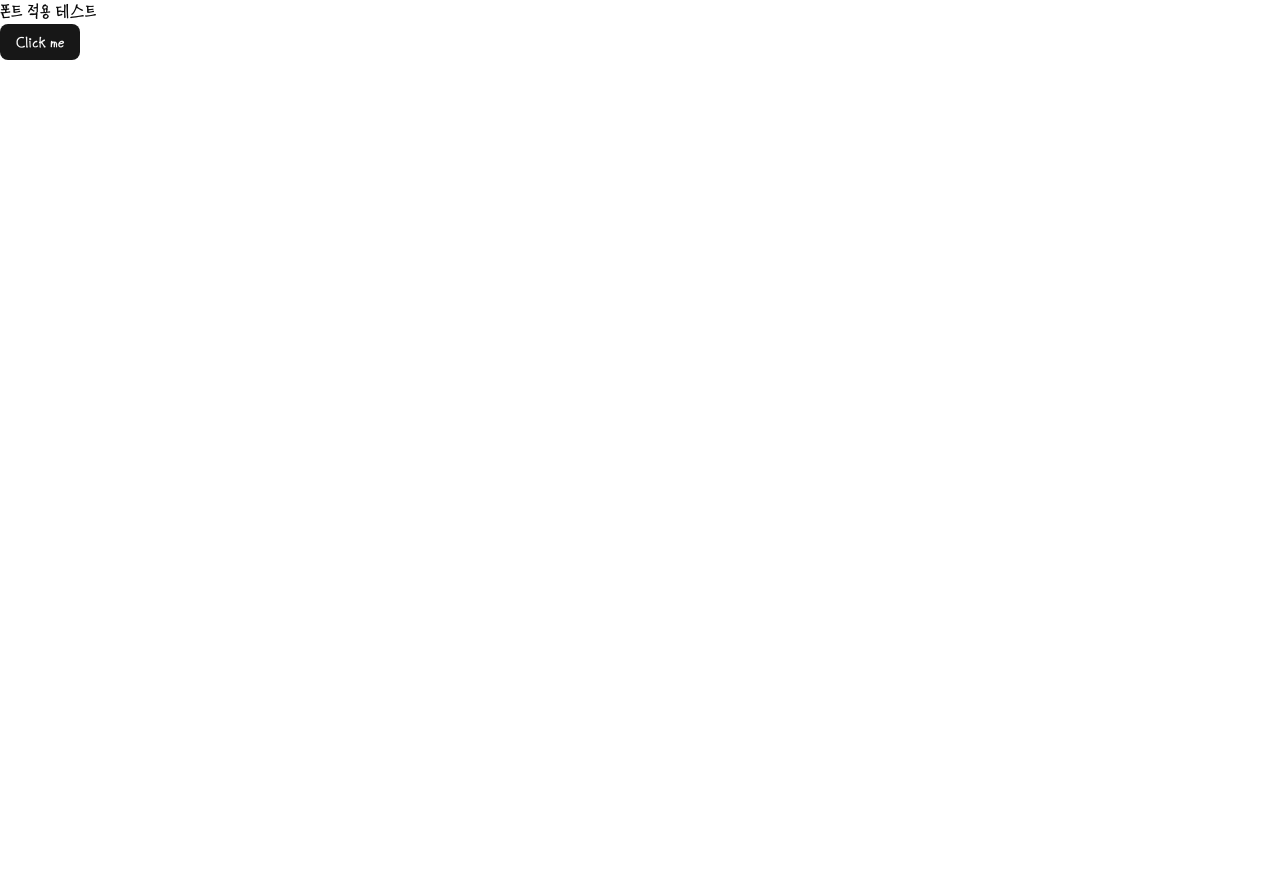
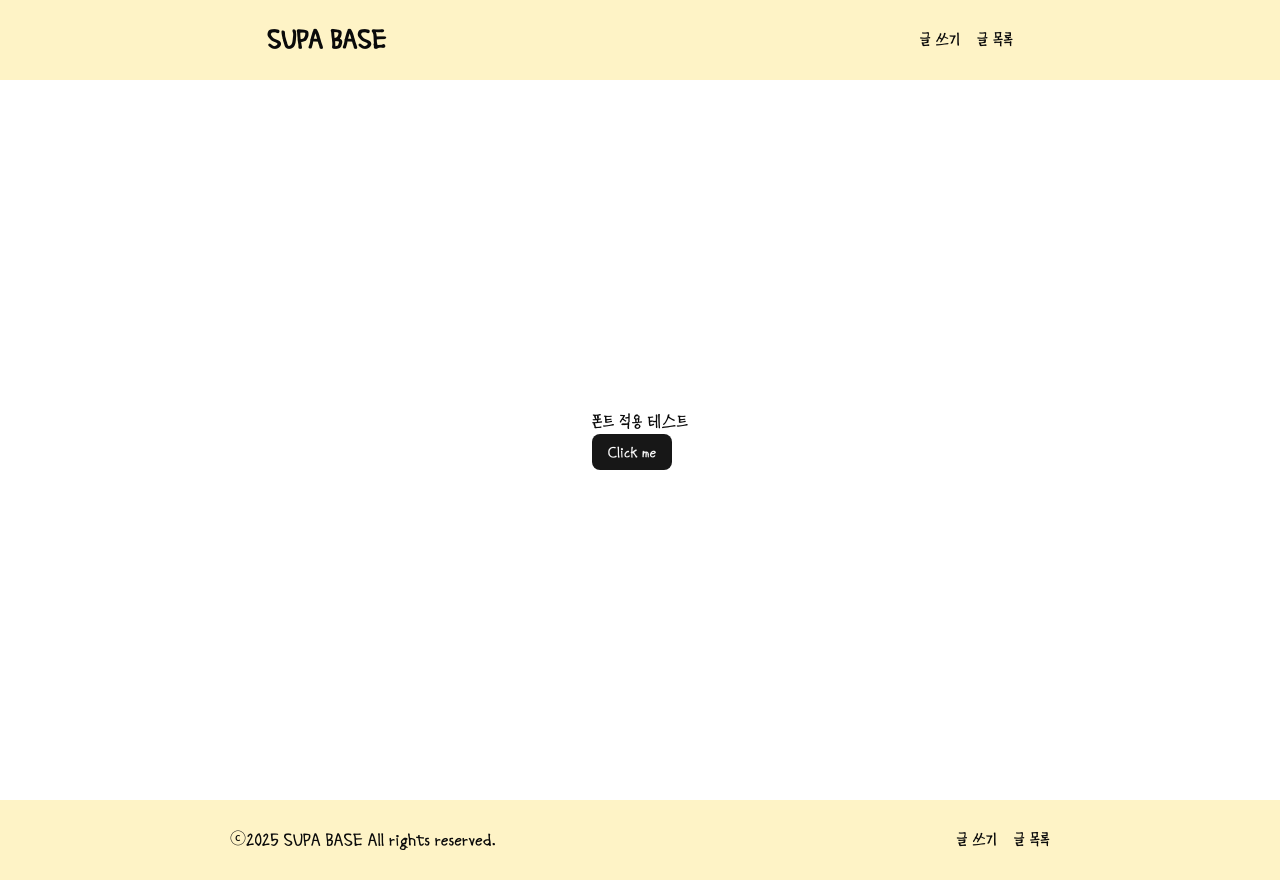
Before and after one commit to kanghowon123/supa-base, a Next.js app: page / in a window 1280 px wide. Before the commit the page ends 800 px from the top, so only its background shows below. Built offline with nearby package versions, Linux system fonts and the light colour scheme.

Commit message:
layout.tsx 헤더 푸터 만들기

```diff
--- a/src/app/layout.tsx
+++ b/src/app/layout.tsx
@@ -1,6 +1,7 @@
 import type { Metadata } from "next";
 import "./globals.css";
 import localFont from "next/font/local";
+import Link from "next/link";
 
 export const metadata: Metadata = {
   title: "Create Next App",
@@ -20,7 +21,43 @@ export default function RootLayout({
 }>) {
   return (
     <html lang="ko">
-      <body className={`${griun.variable} antialiased`}>{children}</body>
+      <body className={`${griun.variable} antialiased`}>
+        <header className="w-full h-20 bg-amber-100">
+          <div className="con h-full flex items-center justify-around">
+            <div className="font-bold text-[24px]">
+              <Link href={"/"}>SUPA BASE</Link>
+            </div>
+            <div>
+              <ul className="menu flex gap-4">
+                <li>
+                  <Link href={"/post/write"}>글 쓰기</Link>
+                </li>
+                <li>
+                  <Link href={"/post/list"}>글 목록</Link>
+                </li>
+              </ul>
+            </div>
+          </div>
+        </header>
+        <main className="h-[90vh] flex items-center justify-center">
+          {children}
+        </main>
+        <footer className="w-full h-20 bg-amber-100">
+          <div className="h-full mx-auto flex items-center justify-around ">
+            <p>ⓒ2025 SUPA BASE All rights reserved.</p>
+            <div>
+              <ul className="menu flex gap-4">
+                <li>
+                  <Link href={"/post/write"}>글 쓰기</Link>
+                </li>
+                <li>
+                  <Link href={"/post/list"}>글 목록</Link>
+                </li>
+              </ul>
+            </div>
+          </div>
+        </footer>
+      </body>
     </html>
   );
 }
```
Also changed, not shown: 1 other file (tests, documents, lock files or other folders).
